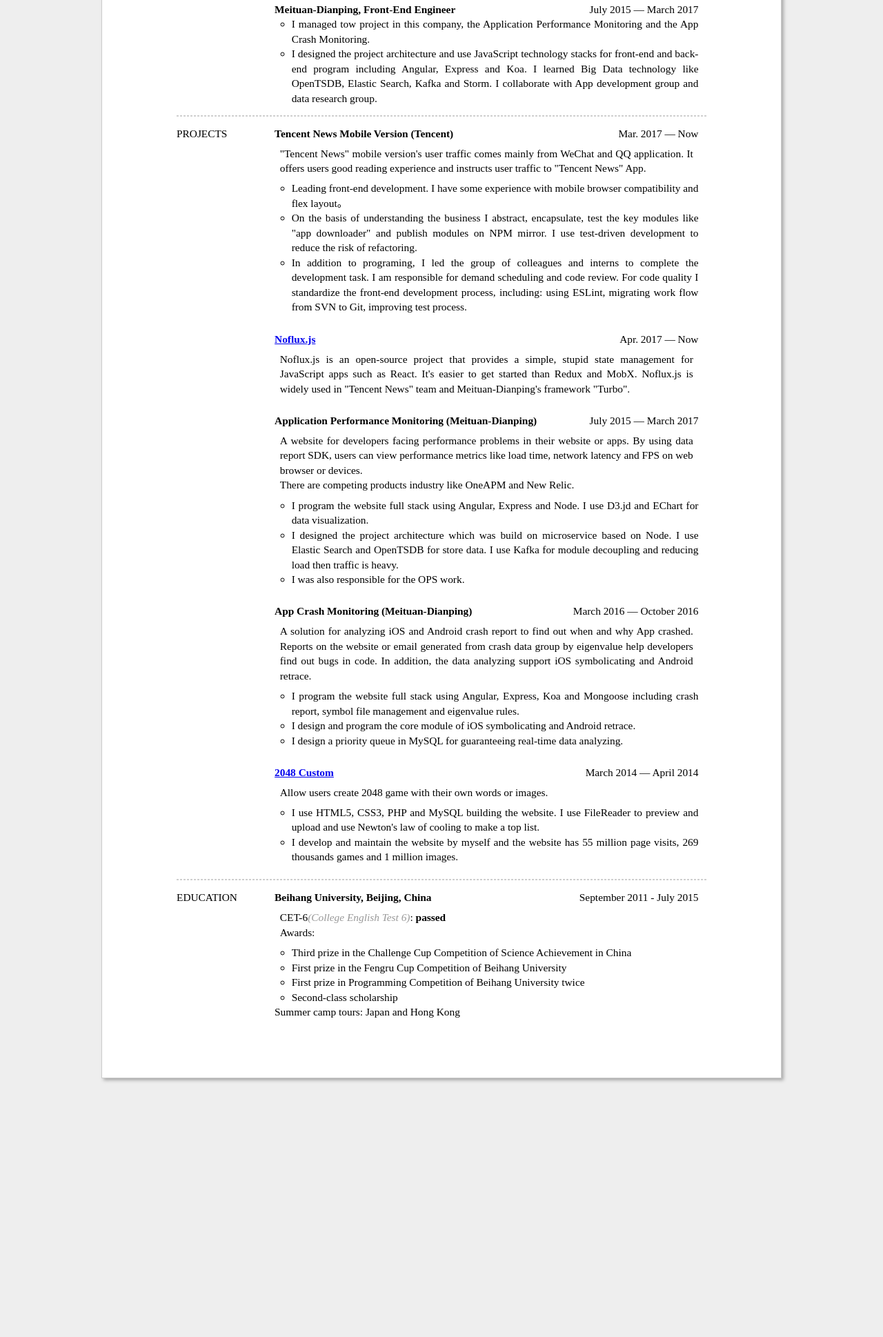
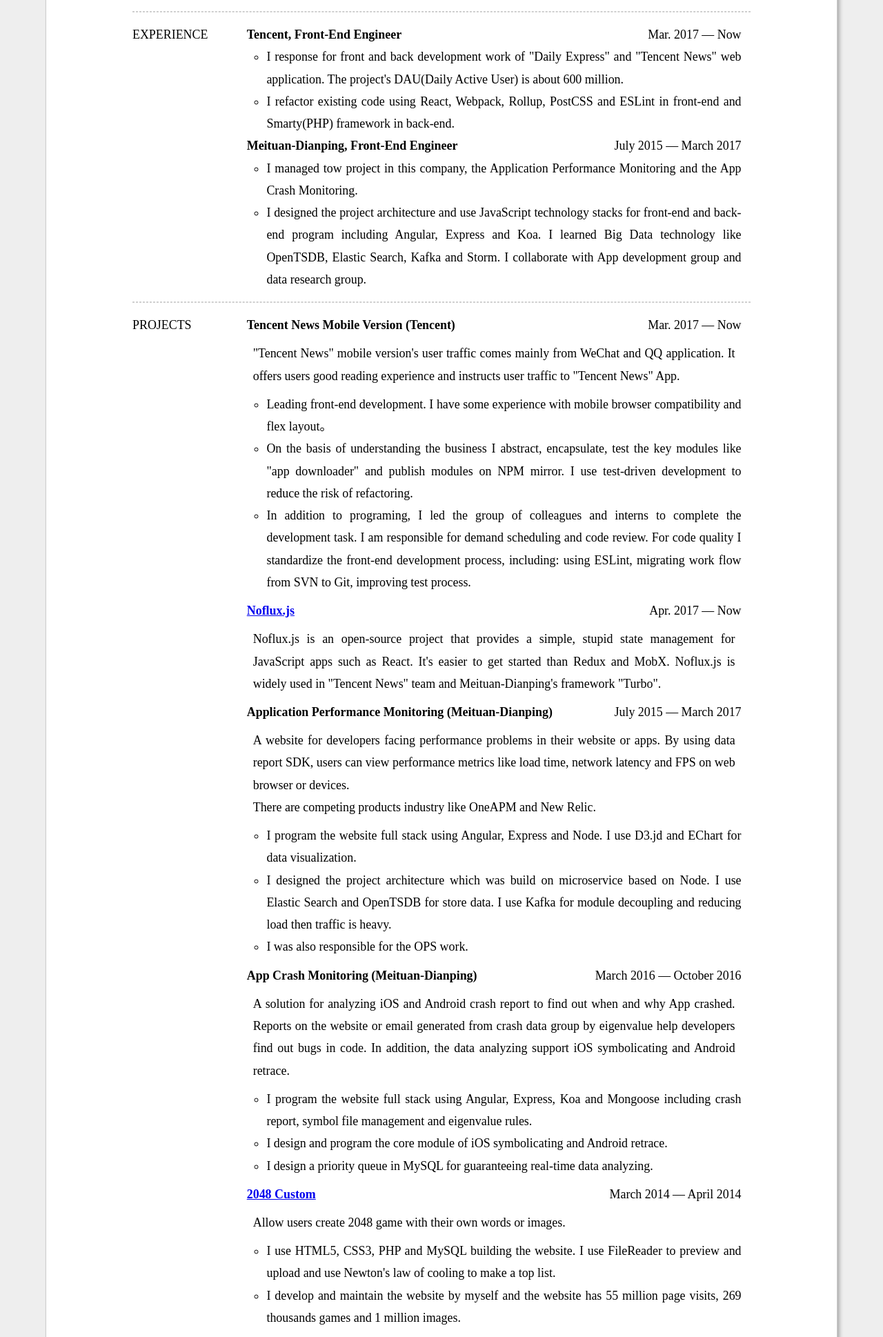
Before and after one commit to malash/cv, a website: page index.html in a window 1280 px wide. Shown: the part 599-2537 px from the top of the page at 69% size. Before the commit the page ends 2213 px from the top, so only its background shows below. Drawn offline with Linux system fonts and the light colour scheme.

Commit message:
a better print format

```diff
--- a/index.css
+++ b/index.css
@@ -1,17 +1,17 @@
 html {
-  font-size: 1.2vw;
+  font-size: 1.4vw;
 }
 body {
   background: #EEEEEE;
   font-family: "Times New Roman", Times, sans-serif;
-  line-height: 1.4;
+  line-height: 1.8;
   margin: 3.3rem 0;
 }
 em {
   color: #999;
 }
 p {
-  line-height: 1.4;
+  line-height: 1.8;
   margin: 0.5rem;
   text-align: justify;
 }
@@ -112,7 +112,7 @@
 /* Media Queries */
 @media only screen and (max-width: 1000px) {
   html {
-    font-size: 12px;
+    font-size: 16px;
   }
   body {
     margin: 0;
@@ -120,7 +120,7 @@
   #resume {
     margin: 0 auto;
     max-width: inherit;
-    padding: 0.5em 1em;
+    padding: 1em 1em;
     border: none;
   }
   .sectionContent {
@@ -131,6 +131,7 @@
   }
   .sectionName {
     width: auto;
+    display: block;
   }
   paper-fab-menu {
     display: none;
--- a/index.html
+++ b/index.html
@@ -3,7 +3,7 @@
   <head>
     <meta charset='utf-8'>
     <meta name='viewport' content='width=device-width, user-scalable=no, minimal-ui'>
-    <title>CV</title>
+    <title>Chong MA - CV</title>
     <link href="index.css" rel="stylesheet">
 
     <script>
@@ -131,9 +131,12 @@
             <li>I refactor existing code using React, Webpack, Rollup, PostCSS and ESLint in front-end and Smarty(PHP) framework in back-end.</li>
           </ul>
         </div>
+      </div>
+    </div>
 
-        <div class="separator"></div>
-
+    <div id='publications'>
+      <div class='sectionName'></div>
+      <div class='sectionContent'>
         <div class="jobBlock">
           <div class='blockHeader'>
             <span class='title'>
@@ -167,7 +170,6 @@
             </span>
           </span>
         </div>
-
         <p>
           "Tencent News" mobile version's user traffic comes mainly from WeChat and QQ application. It offers users good reading experience and instructs user traffic to "Tencent News" App.
           <ul class='highlights'>
@@ -176,9 +178,12 @@
             <li>In addition to programing, I led the group of colleagues and interns to complete the development task. I am responsible for demand scheduling and code review. For code quality I standardize the front-end development process, including: using ESLint, migrating work flow from SVN to Git, improving test process.</li>
           </ul>
         </p>
+      </div>
+    </div>
 
-        <div class='separator'></div>
-
+    <div id='publications'>
+      <div class='sectionName'></div>
+      <div class='sectionContent'>
         <div class='blockHeader'>
           <span class='title'>
             <a href="https://github.com/nofluxjs/noflux">Noflux.js</a>
@@ -189,13 +194,15 @@
             </span>
           </span>
         </div>
-
         <p>
           Noflux.js is an open-source project that provides a simple, stupid state management for JavaScript apps such as React. It's easier to get started than Redux and MobX. Noflux.js is widely used in "Tencent News" team and Meituan-Dianping's framework "Turbo".
         </p>
+      </div>
+    </div>
 
-        <div class='separator'></div>
-
+    <div id='publications'>
+      <div class='sectionName'></div>
+      <div class='sectionContent'>
         <div class='blockHeader'>
           <span class='title'>
             Application Performance Monitoring (Meituan-Dianping)
@@ -216,7 +223,12 @@
             <li>I was also responsible for the OPS work.</li>
           </ul>
         </p>
-        <div class='separator'></div>
+      </div>
+    </div>
+
+    <div id='publications'>
+      <div class='sectionName'></div>
+      <div class='sectionContent'>
         <div class='blockHeader'>
           <span class='title'>
             App Crash Monitoring (Meituan-Dianping)
@@ -235,7 +247,12 @@
             <li>I design a priority queue in MySQL for guaranteeing real-time data analyzing.</li>
           </ul>
         </p>
-        <div class='separator'></div>
+      </div>
+    </div>
+
+    <div id='publications'>
+      <div class='sectionName'></div>
+      <div class='sectionContent'>
         <div class='blockHeader'>
           <span class='title'>
             <a href='https://2048.malash.net/'>2048 Custom</a>
```
Also changed, not shown: index-zh.html (+21 -8 lines).
